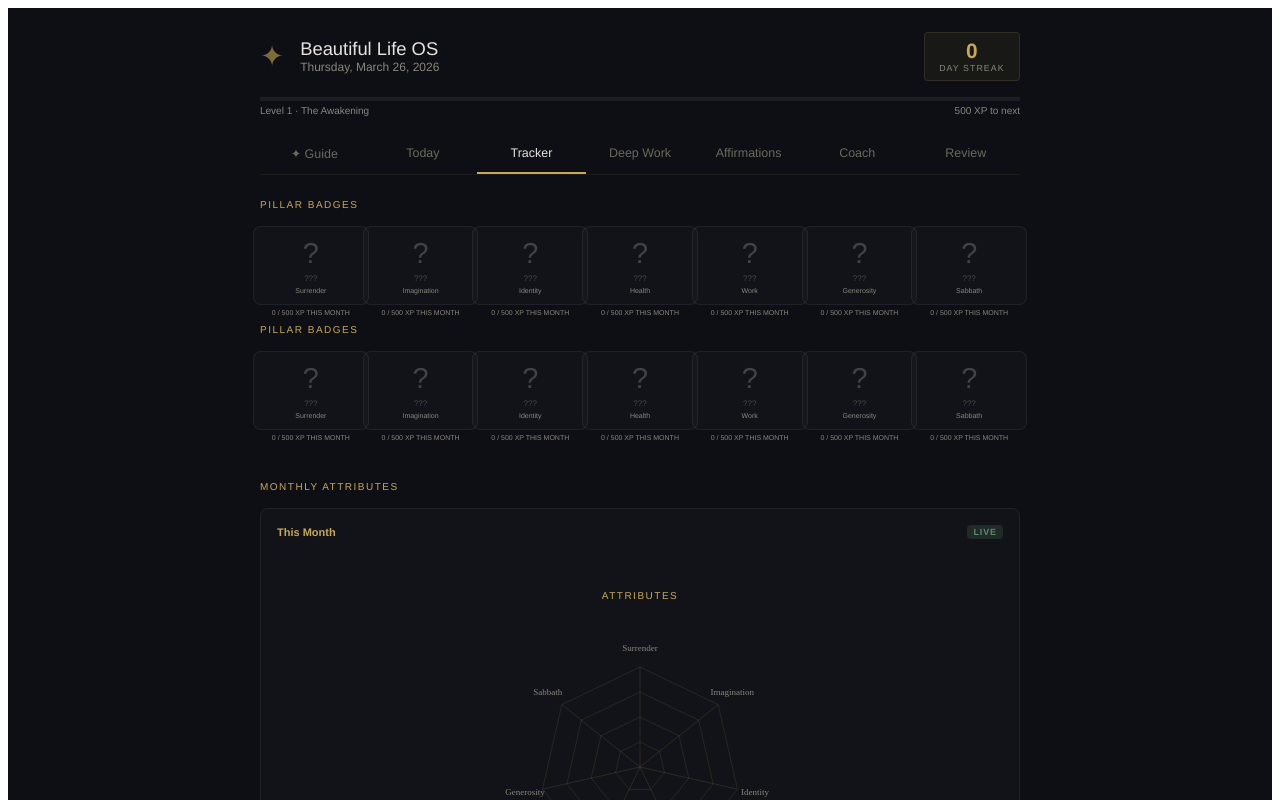
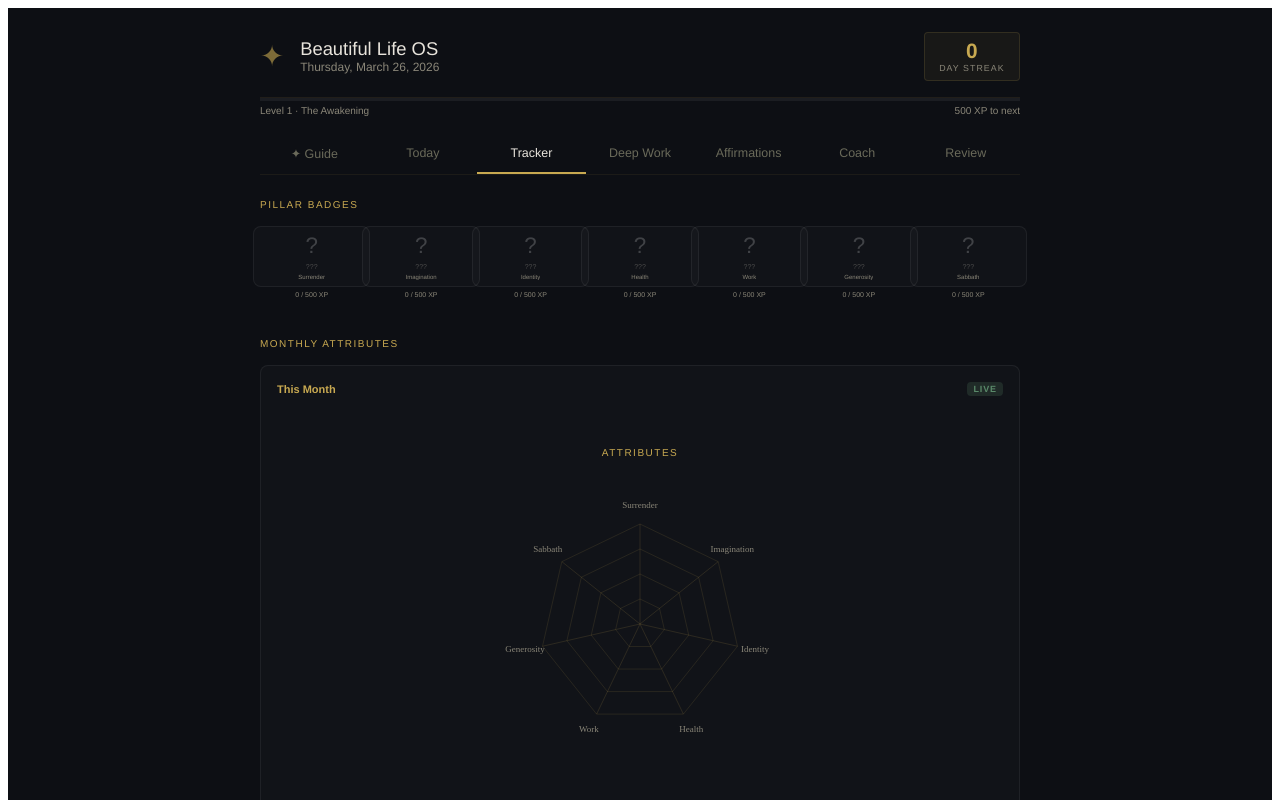
Before and after one commit to btcbullrider/beautiful-life-os, a React (Vite) app: page / in a window 1280 px wide. Both pictures are taken after a click on the button "Tracker". Shown: the top 800 px of the page. Built offline with nearby package versions, Linux system fonts and the light colour scheme.

Commit message:
fix: remove duplicate badge row, fix badge grid sizing

```diff
--- a/src/App.jsx
+++ b/src/App.jsx
@@ -286,10 +286,7 @@ export default function App() {
           {tab === "guide" && <GuideTab />}
           {tab === "today" && <TodayTab ck={checked} tog={tog} prog={prog} cc={cc} tot={CL.length} order={order} onReorder={reorder} jo={journal} onChangeJo={v => { setJournal(v); saveJo(v); }} removedHabits={removedHabits} />}
           {tab === "tracker" && (
-            <>
-              <BadgeGallery unlockedBadges={gamification.unlockedBadges} perPillar={gamification.perPillar} />
-              <TrackerTab history={history} updateHistoryItem={updateHistoryItem} data={data} persist={persist} gamification={gamification} saveGamification={saveGamification} />
-            </>
+            <TrackerTab history={history} updateHistoryItem={updateHistoryItem} data={data} persist={persist} gamification={gamification} saveGamification={saveGamification} />
           )}
           {tab === "deepwork" && <DeepWorkTab />}
           {tab === "affirmations" && <AffTab aff={aff} ed={editing} setEd={setEditing} onSave={saveAf} />}
--- a/src/components/gamification/BadgeGallery.jsx
+++ b/src/components/gamification/BadgeGallery.jsx
@@ -7,7 +7,7 @@ export default function BadgeGallery({ unlockedBadges = [], perPillar = {}, badg
       <div style={{ fontSize: "10px", color: "#C8A951", letterSpacing: "0.15em", textTransform: "uppercase", marginBottom: "1rem" }}>
         PILLAR BADGES
       </div>
-      <div style={{ display: "grid", gridTemplateColumns: "repeat(7, 1fr)", gap: "8px", width: "100%", paddingBottom: "8px" }}>
+      <div style={{ display: "grid", gridTemplateColumns: "repeat(7, minmax(0, 1fr))", gap: "6px", width: "100%", paddingBottom: "8px" }}>
         {PILLAR_BADGES.map(badgeData => {
           const isUnlocked = unlockedBadges.includes(badgeData.pillar);
           const xp = perPillar[badgeData.pillar] || 0;
@@ -18,8 +18,10 @@ export default function BadgeGallery({ unlockedBadges = [], perPillar = {}, badg
               <div
                 style={{
                   width: "100%",
+                  minWidth: 0,
+                  overflow: "hidden",
                   borderRadius: "8px",
-                  padding: "10px 6px",
+                  padding: "6px",
                   display: "flex",
                   flexDirection: "column",
                   alignItems: "center",
@@ -36,7 +38,7 @@ export default function BadgeGallery({ unlockedBadges = [], perPillar = {}, badg
               >
                 <div
                   style={{
-                    fontSize: "1.8rem",
+                    fontSize: "1.4rem",
                     ...(isUnlocked ? { opacity: 1 } : { opacity: 0.2, color: "white" })
                   }}
                 >
@@ -44,18 +46,29 @@ export default function BadgeGallery({ unlockedBadges = [], perPillar = {}, badg
                 </div>
                 <div
                   style={{
-                    fontSize: "8px",
-                    color: isUnlocked ? "#C8A951" : "#4A4A4A"
+                    fontSize: "7px",
+                    color: isUnlocked ? "#C8A951" : "#4A4A4A",
+                    overflow: "hidden",
+                    textOverflow: "ellipsis",
+                    whiteSpace: "nowrap",
+                    width: "100%",
+                    textAlign: "center"
                   }}
                 >
                   {isUnlocked ? badgeData.badge : "???"}
                 </div>
-                <div style={{ fontSize: "7px", color: "#8A8678" }}>
+                <div style={{
+                  fontSize: "6px",
+                  color: "#8A8678",
+                  overflow: "hidden",
+                  textOverflow: "ellipsis",
+                  whiteSpace: "nowrap"
+                }}>
                   {badgeData.pillar}
                 </div>
               </div>
-              <div style={{ fontSize: "7px", color: "#8A8678", marginTop: "4px", textAlign: "center", width: "90px", whiteSpace: "nowrap" }}>
-                {xp} / 500 XP THIS MONTH
+              <div style={{ fontSize: "7px", color: "#8A8678", marginTop: "4px", textAlign: "center", width: "100%", whiteSpace: "nowrap" }}>
+                {xp} / 500 XP
               </div>
               {streak > 0 && (
                 <div style={{ fontSize: "8px", color: "#C8A951", marginTop: "2px", fontWeight: "bold" }}>
```
